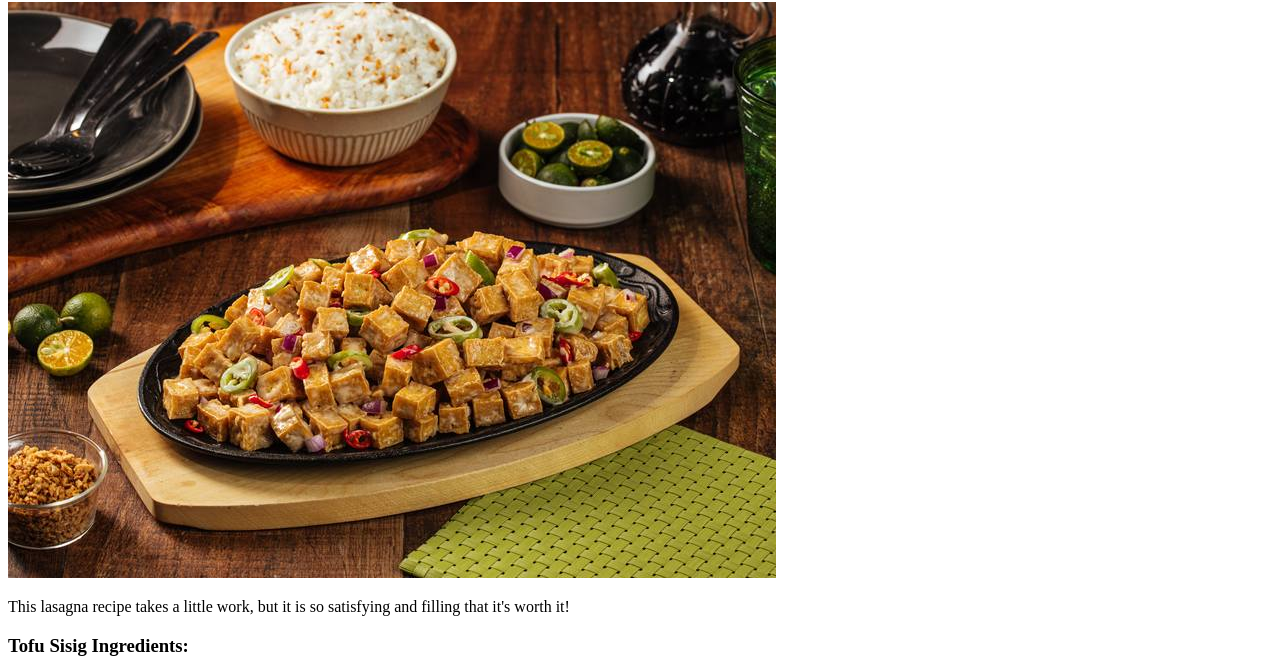
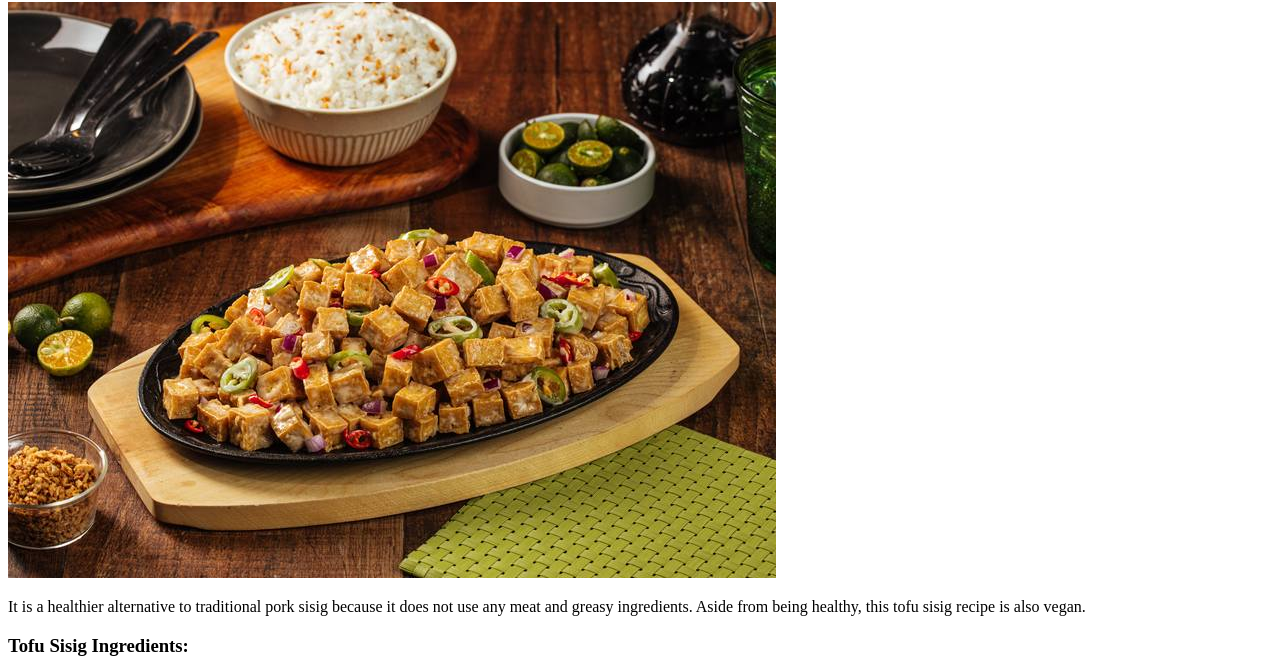
Before and after one commit to shyrxnx/odin-recipes, a plain HTML site: page recipes/tofu-sisig.html in a window 1280 px wide. Shown: the part 78-750 px from the top of the page. Drawn offline with Linux system fonts and the light colour scheme.

Commit message:
Fixed the description

```diff
--- a/recipes/tofu-sisig.html
+++ b/recipes/tofu-sisig.html
@@ -9,7 +9,7 @@
         <h1>World's Best Tofu Sisig</h1>
         <img src="../imgs/tofu-sisig.jpg" alt="tofu-sisig-image">
 
-        <p> This lasagna recipe takes a little work, but it is so satisfying and filling that it's worth it! </p>
+        <p> It is a healthier alternative to traditional pork sisig because it does not use any meat and greasy ingredients. Aside from being healthy, this tofu sisig recipe is also vegan. </p>
 
         <h3>  Tofu Sisig Ingredients: </h3>
         <ul>
```
